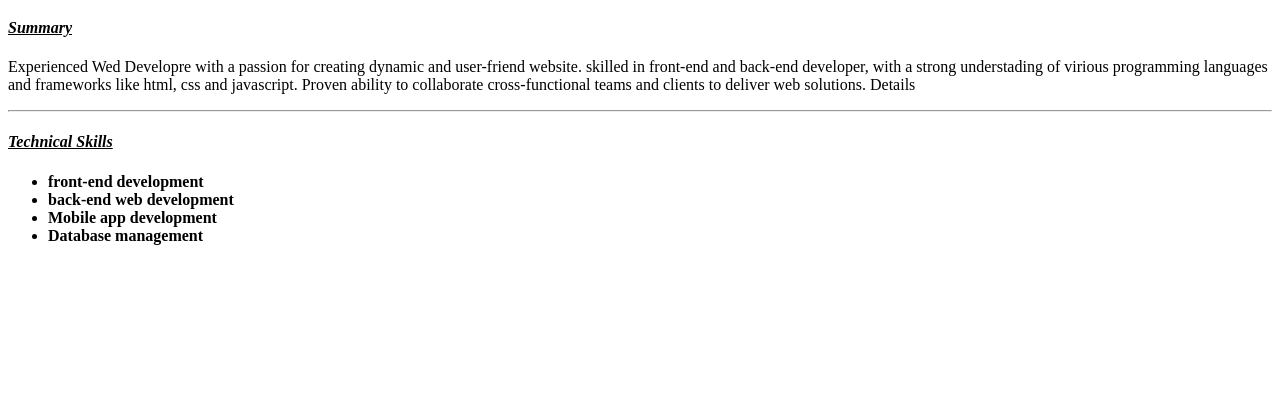
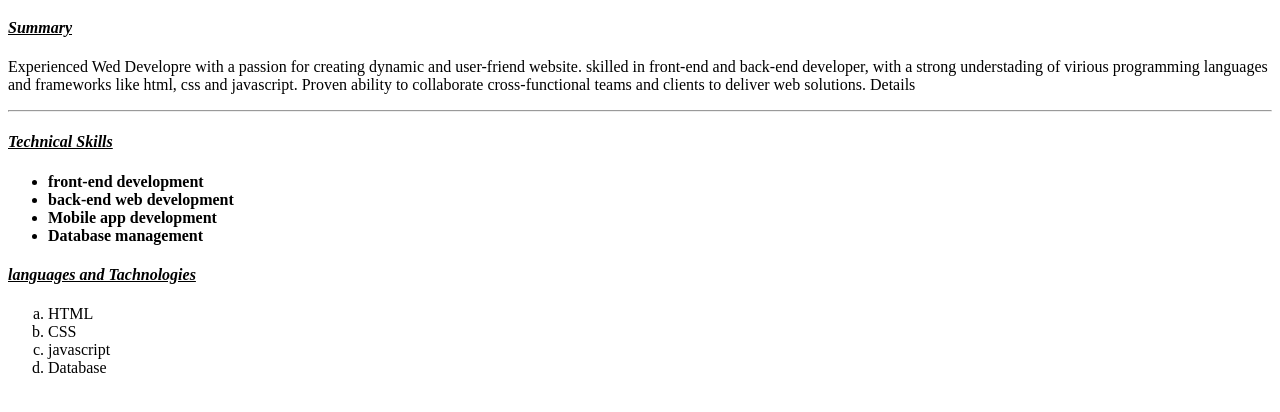
Before and after one commit to Austinecr7/my-updated-cv, a plain HTML site: page index.html in a window 1280 px wide. Shown: the part 100-512 px from the top of the page. Drawn offline with Linux system fonts and the light colour scheme.

Commit message:
languager and technologies

```diff
--- a/index.html
+++ b/index.html
@@ -31,6 +31,13 @@
     <li>Mobile app development</li>
     <li>Database management</li>
 </ul>
+<h4><u><i>languages and Tachnologies</i></u></h4>
+<ol type="a">
+    <li>HTML</li>
+    <li>CSS</li>
+    <li>javascript</li>
+    <li>Database</li>
+</ol>
 
 </h4>
 </body>
```
